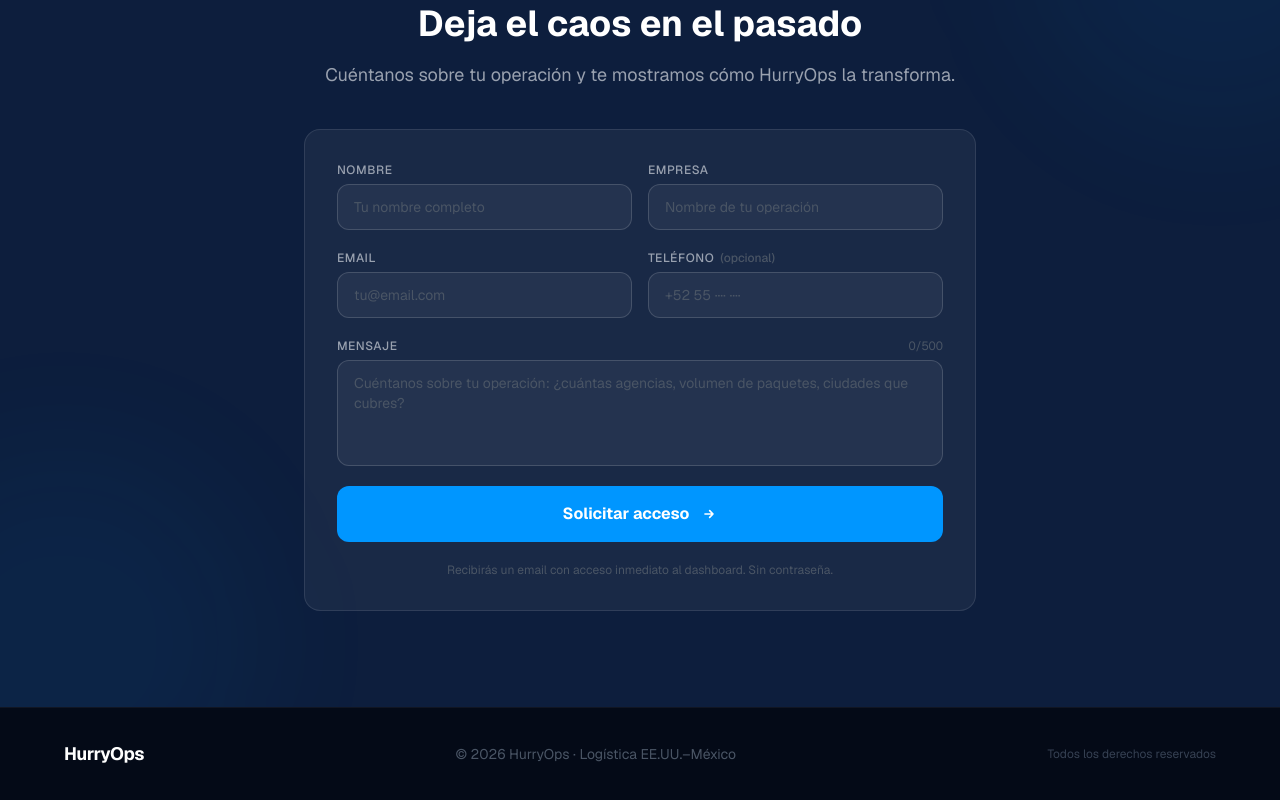
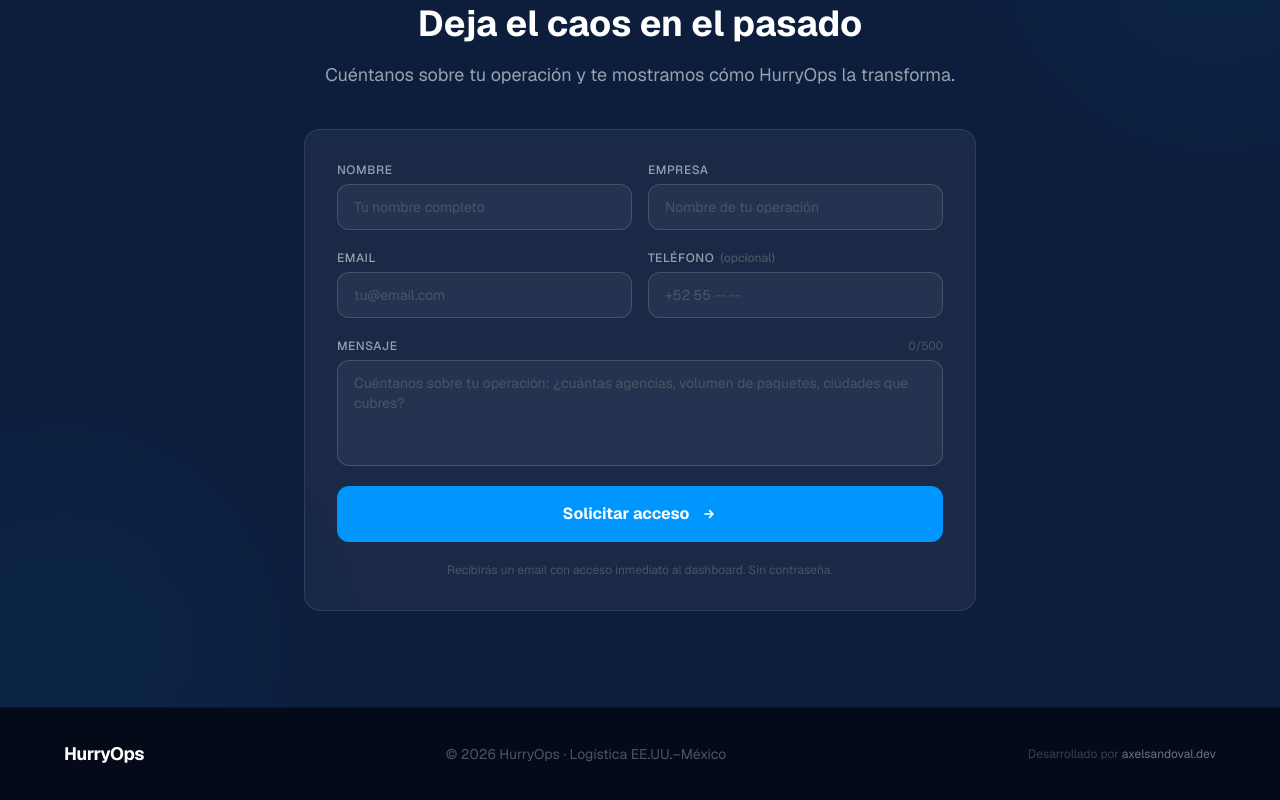
Before and after one commit to AxelSandovalH/HurryOps, a Next.js app: page / in a window 1280 px wide. Shown: the part 4516-5316 px from the top of the page. Built offline with nearby package versions, Linux system fonts and the light colour scheme.

Commit message:
feat: agregar crédito de desarrollador en footer
Co-Authored-By: Claude Sonnet 4.6 <noreply@anthropic.com>

```diff
--- a/app/page.tsx
+++ b/app/page.tsx
@@ -338,7 +338,17 @@ function Footer() {
         <p className="text-gray-600 text-sm text-center">
           © 2026 HurryOps · Logística EE.UU.–México
         </p>
-        <p className="text-gray-700 text-xs">Todos los derechos reservados</p>
+        <p className="text-gray-700 text-xs">
+          Desarrollado por{" "}
+          <a
+            href="https://axelsandoval.dev"
+            target="_blank"
+            rel="noopener noreferrer"
+            className="text-gray-500 hover:text-accent transition-colors"
+          >
+            axelsandoval.dev
+          </a>
+        </p>
       </div>
     </footer>
   );
```
